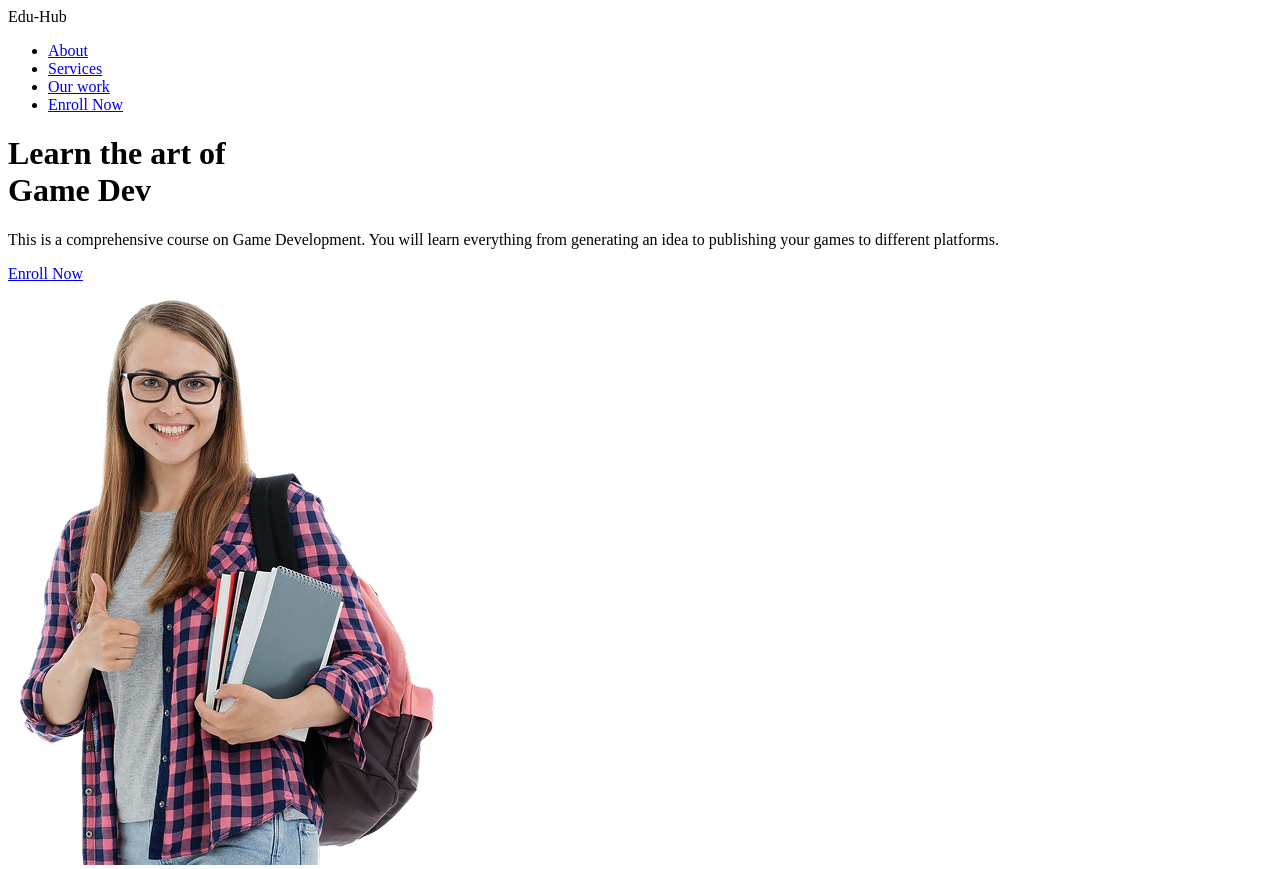
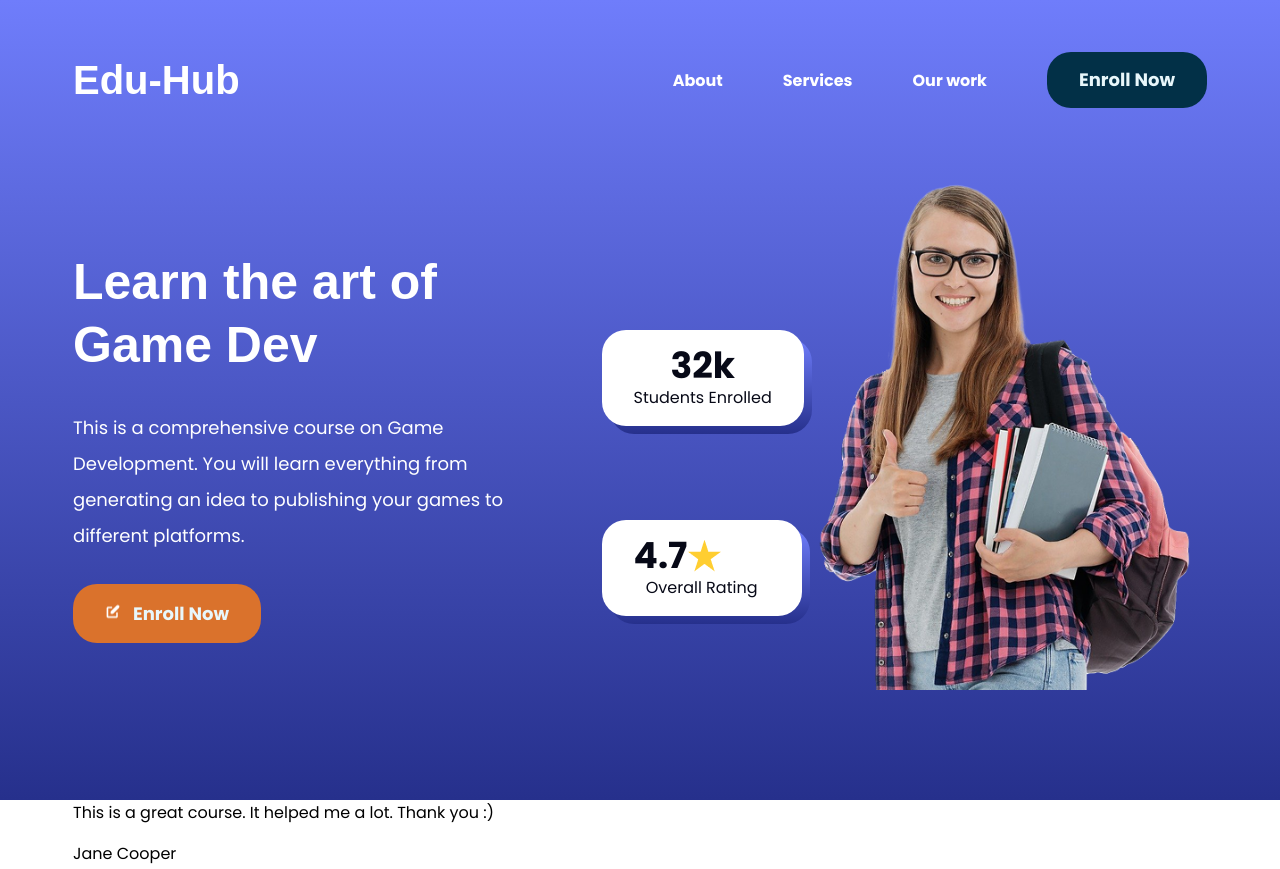
Before and after one commit to dity51028/Edu-Hub, a plain HTML site: page index.html in a window 1280 px wide. Shown: the top 869 px of the page. Drawn offline with Linux system fonts and the light colour scheme.

Commit message:
CSS for hero section added

```diff
--- a/index.html
+++ b/index.html
@@ -29,7 +29,7 @@
                         <a href="#">Our work</a>
                     </li>
                     <li>
-                        <a href="#" class="btn dark">Enroll Now</a>
+                        <a href="#" class="btn dark ">Enroll Now</a>
                     </li>
                 </ul>
             </nav>
@@ -42,7 +42,7 @@
                         Learn the art of <br> Game Dev
                     </h1>
                     <p>This is a comprehensive course on Game Development. You will learn everything from generating an idea to publishing your games to different platforms.</p>
-                    <a href="#" class="btn">Enroll Now</a>
+                    <a href="#" class="btn light enroll">Enroll Now</a>
                 </div>
                 <div class="right">
                     <img src="assets/hero-image.png" alt="hero section image">
@@ -56,7 +56,7 @@
                         <div class="bg"></div>
                     </div>
 
-                    <div class="achievement-card student-enrolled">
+                    <div class="achievement-card overall-rating">
                         <div class="content">
                             <div>
                                 <h3>4.7</h3>
@@ -196,6 +196,7 @@ You will also have access to a private Discord channel where you can discuss you
 
     </footer>
 
+
     <script src="script.js"></script>
 </body>
 </html>2
--- a/styles.css
+++ b/styles.css
@@ -5,5 +5,193 @@
     --black-color:#070917;
     --sky-color:#E8F7FB;
     --blue-color:#6F7DFB;
+}
+*,
+*::before,
+*::after
+{
+    box-sizing: border-box;
+}
+body{
+    margin: 0;
+    padding: 0;
+    font-family: poppins, sans-serif;
+}
+
+.wrapper{
+    max-width: 1134px;
+    margin:0 auto;
+}
+
+
+/* Buttons */
+.btn{
+    padding: 16px 32px;
+    border-radius: 24px;
+    color: var(--sky-color);
+    display: inline-block;
+    font-weight: bold;
+    font-size: 18px;
+    text-decoration: none;
+    position: relative;
 
 }
+.btn.dark{
+    background-color: var(--dark-blue-color);
+
+}
+.btn.light{
+    background-color: var(--orange-color);
+}
+.btn.enroll::before{
+    content:url(assets/PencilAlt.png);
+    position: absolute;
+    top: 50%;
+    left:32px;
+    transform: translateY(-50%);
+
+}
+
+.btn.enroll{
+    padding-left: 60px;
+}
+
+/* Header */
+header{
+    background: linear-gradient(180deg,#6F7DFB 0%, #26308c 100%);
+    height:100vh
+}
+nav{
+    display: flex;
+    justify-content: space-between;
+    align-items: center;
+    position: fixed;
+    width: 1134px;
+    top: 36px;
+    z-index: 100;
+
+}
+nav .logo{
+    font-family: raleway, sans-serif;
+    font-weight: 900;
+    font-size: 40px;
+    color: #fff;
+}
+nav ul{
+    display: flex;
+    align-items: center;
+    gap: 60px;
+    list-style: none;
+}
+
+nav ul li a{
+    font-family: poppins, sans-serif;
+    font-style: normal;
+    font-weight: bold;
+    font-size: 16px;
+    line-height: 24px;
+    color: #fff;
+    text-decoration: none;
+}
+
+/* Hero Section */
+.hero-section{
+    display: flex;
+    height:100vh;
+    width: 100%;
+    align-items: center;
+    justify-content: space-between;
+    padding-top: 60px;
+}
+
+.hero-section .left h1{
+    font-family: raleway, sans-serif;
+    font-weight: 900;
+    font-size: 50px;
+    line-height: 125%;
+    color: #fff;
+
+}
+
+.hero-section .left p{
+    font-family: poppins, sans-serif;
+    font-weight: normal;
+    font-size: 18px;
+    line-height: 200%;
+    color: #fff;
+    margin-bottom: 30px;
+    width: 457px;
+}
+.hero-section .left{
+    flex:1;
+}
+
+.hero-section .right{
+    align-items: flex-end;
+}
+
+.hero-section .right img{
+    height: 520px;
+    vertical-align: middle;
+
+}
+
+/* Achievements */
+.achievement-card{
+    position: absolute;
+    min-width: 200px;
+}
+
+.achievement-card .content{
+    border-radius: 24px;
+    background: #fff;
+    padding: 8px 32px;
+    z-index: 10;
+    position: relative;
+
+}
+
+.achievement-card.student-enrolled{
+    left: 47%;
+    top: 330px;
+}
+
+.achievement-card h3{
+    font-family: poppins, sans-serif;
+    font-weight: bold;
+    font-size: 36px;
+    color: var(--black-color);
+    margin: 0;
+    text-align: center;
+
+}
+.achievement-card p{
+    font-family: poppins, sans-serif;
+    font-weight: normal;
+    font-size: 16px;
+    color: var(--black-color);
+    margin-top: -8px;
+    margin-bottom: 8px;
+    text-align: center;
+}
+.achievement-card .bg{
+    position: absolute;
+    top: 8px;
+    left: 8px;
+    width: 100%;
+    height: 100%;
+    border-radius: 24px;
+    background:linear-gradient(180deg,#6F7DFB 0%, #26308c 100%);
+    z-index: 1;
+}
+.achievement-card.overall-rating{
+    left:47%;
+    top:520px;
+
+}
+
+.achievement-card .content div{
+    display: flex;
+    align-items: center;
+
+}
```
